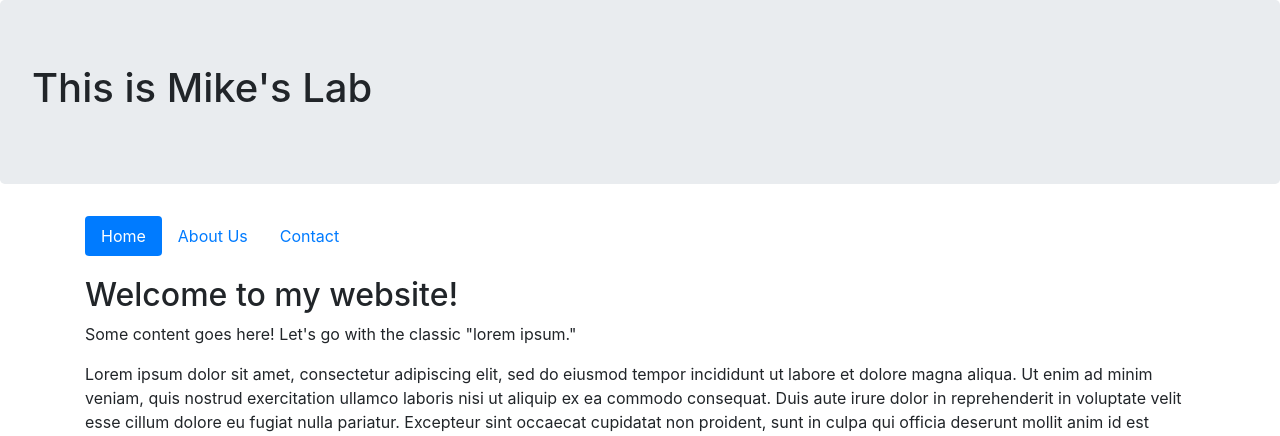
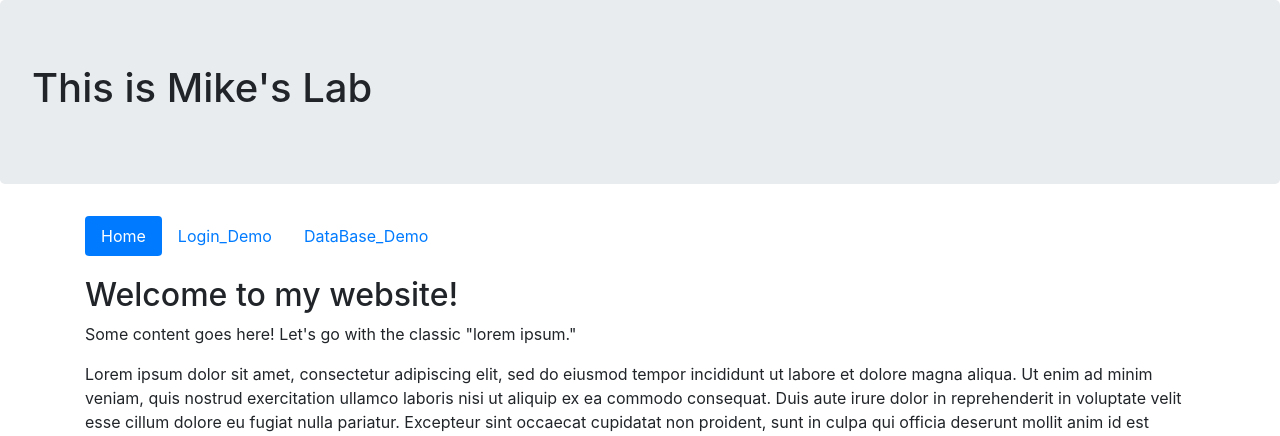
Before and after one commit to Jackxul/MikeStuff, a PHP site: page / in a window 1280 px wide. Shown: the top 436 px of the page. Run offline with PHP 8.4, Linux system fonts and the light colour scheme.

Commit message:
change tab name

```diff
--- a/navigation.php
+++ b/navigation.php
@@ -4,10 +4,10 @@
 	    <a class="nav-link <?php if ($CURRENT_PAGE == "Index") {?>active<?php }?>" href="index.php">Home</a>
 	  </li>
 	  <li class="nav-item">
-	    <a class="nav-link <?php if ($CURRENT_PAGE == "About") {?>active<?php }?>" href="about.php">About Us</a>
+	    <a class="nav-link <?php if ($CURRENT_PAGE == "Login") {?>active<?php }?>" href="about.php">Login_Demo</a>
 	  </li>
 	  <li class="nav-item">
-	    <a class="nav-link <?php if ($CURRENT_PAGE == "Contact") {?>active<?php }?>" href="contact.php">Contact</a>
+	    <a class="nav-link <?php if ($CURRENT_PAGE == "DataBase") {?>active<?php }?>" href="contact.php">DataBase_Demo</a>
 	  </li>
 	</ul>
 </div>
```
